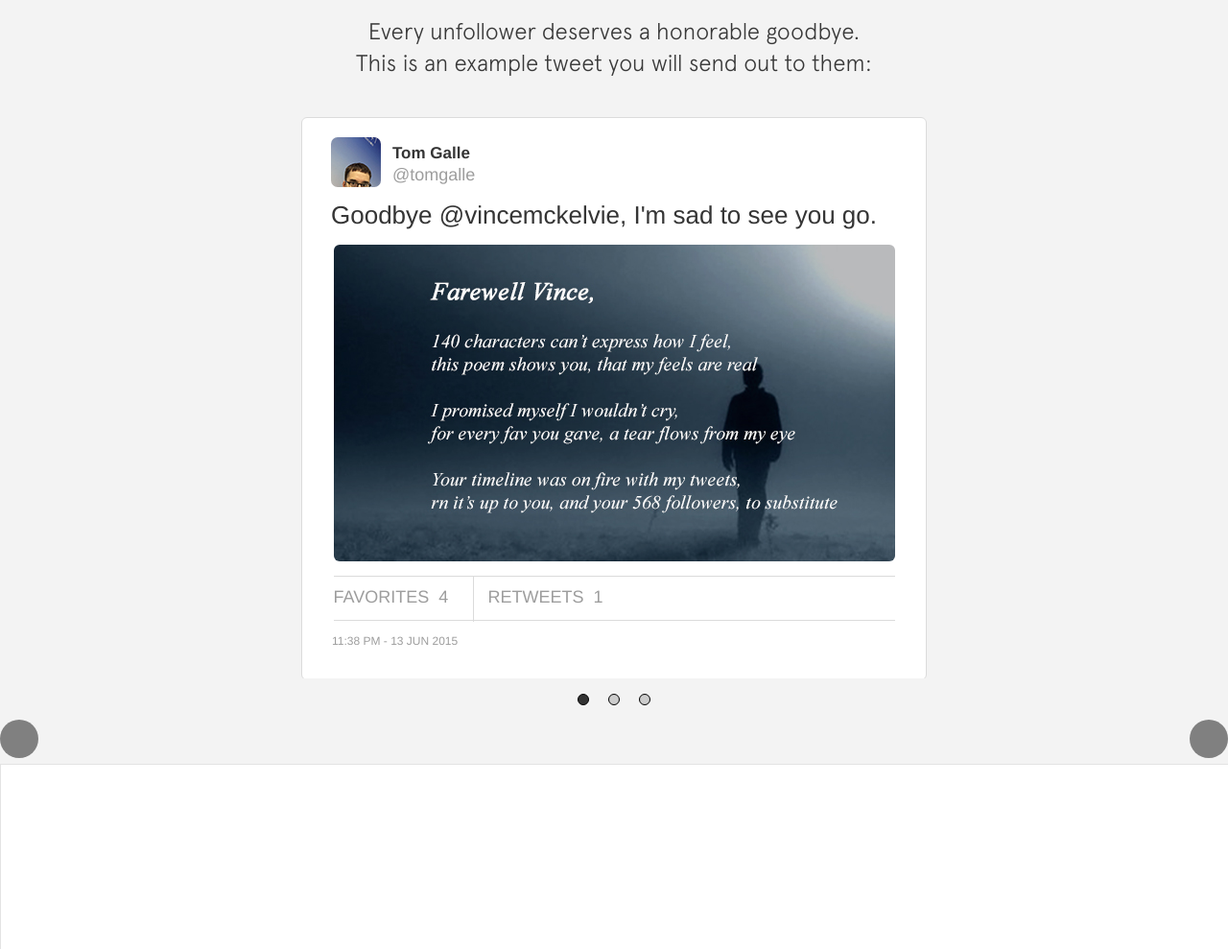
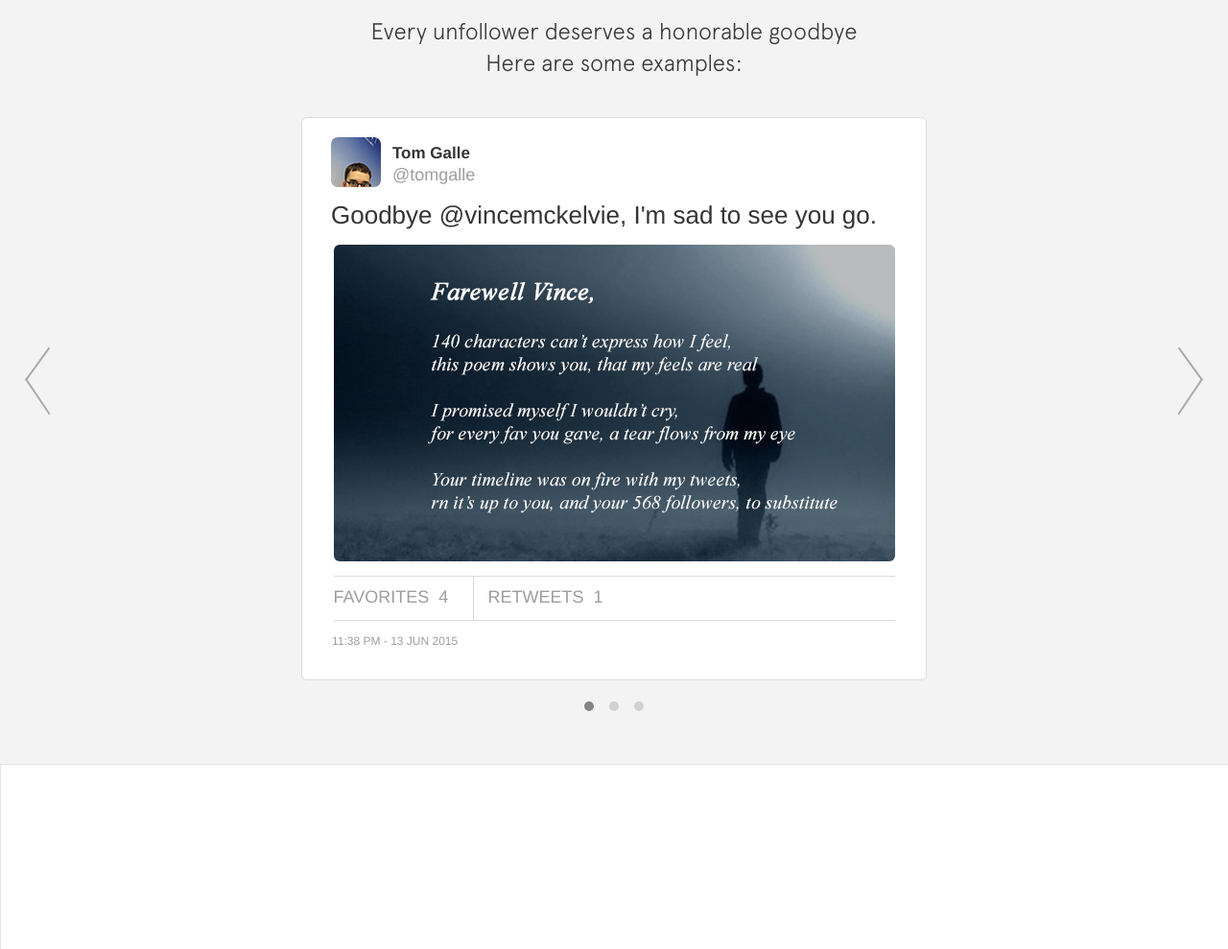
Before and after one commit to tomgalle/goodbye_unfollower, a PHP site: page / in a window 1280 px wide. Shown: the part 844-1833 px from the top of the page at 96% size. Run offline with PHP 8.4, Linux system fonts and the light colour scheme; some libraries are stand-ins or nearby versions.

Commit message:
frontend update

```diff
--- a/css/tweets.css
+++ b/css/tweets.css
@@ -1,28 +1,28 @@
+
+
+
+/*   TWEET  */
 
 
 #contentcontainer{
 	width: 652px;
-	height: 585px;
-    /*border: 5px black solid;*/
+	height: 587px;
     overflow: hidden;
     margin: 0 auto;
     margin-top: 40px;
 }
 
 
-
-
 #tweetswrapper{
-width: 1958px;
+width: 1956px;
 height: 585px;
 position: relative;
 left: 0px;
-/*background-color: red;*/
-/*z-index: -1002*/
-/*display: inline;*/
 transition: left .5s ease-in-out;
 
 }
+
+
 
 
 
@@ -34,10 +34,7 @@ transition: left .5s ease-in-out;
 	text-align: left;
 	-moz-border-radius: 6px; -webkit-border-radius: 6px; border-radius: 6px;  -khtml-border-radius: 6px;
 	font-family: "HelveticaNeue-Light", "Helvetica Neue Light", "Helvetica Neue", Helvetica, Arial, "Lucida Grande", sans-serif;
-
-
 }
-
 
 .tweetcontent {
 	float: left;
@@ -47,141 +44,35 @@ transition: left .5s ease-in-out;
     background-repeat: no-repeat;
 }
 
-
-
-
-#navLinks {
-    text-align: center;
-    width: 550px;
-    /*background-color: red;*/
-    margin: 0 auto;
-    cursor: pointer;
-}
-    #navLinks ul {
-        margin: 0px;
-        padding: 0px;
-        display: inline-block;
-        margin-top: 6px;
-    }
-        #navLinks ul li {
-            float: left;
-            text-align: center;
-            margin: 10px;
-            list-style: none;
-            cursor: pointer;
-            background-color: #CCCCCC;
-            padding: 5px;
-            -moz-border-radius: 50%;
-			-webkit-border-radius: 50%;
-			border-radius: 50%;
-			-khtml-border-radius: 50%;
-            border: black 1px solid;
-        }
-            #navLinks ul li:hover {
-                background-color: #FFFF00;
-            }
-            #navLinks ul li.active {
-                background-color: #333333;
-                color: #FFFFFF;
-                outline-width: 7px;
-            }
-                #navLinks ul li.active:hover {
-                    background-color: #484848;
-                    color: #FFFFFF;
-                }
-
-
-
-
-.itemlink{
-
-	/*width: 40px;*/
-	/*height: 40px;*/
-
-	background-color: orange;
-}
-
-
-
-.sideselector{
-
-	width: 40px;
-	height: 40px;
-	-moz-border-radius: 50px;
-	-webkit-border-radius: 50px;
-	border-radius: 50px; /* future proofing */
-	-khtml-border-radius: 50px; /* for old Konqueror browsers */
-	background-color: gray;
-	cursor: pointer;
-
-
-}
-
-
-.goleft{
-	float: left;
-}
-
-
-.goright{
-	float: right;
-
-}
-
-
-
-
-
 .profile {
 	margin: 20px 30px 15px 30px;
 	height: 52px;
 	width: 200px;
-	/*background-color: orange;*/
 }
-
 
 .profilepic {
 	width: 52px;
 	height: 42px;
 	padding-top: 10px;
-	/*background-color: orange;*/
 	float: left;
 	display: inline-block;
 	-moz-border-radius: 7px;
 	-webkit-border-radius: 7px;
-	border-radius: 7px; /* future proofing */
-	-khtml-border-radius: 7px; /* for old Konqueror browsers */
+	border-radius: 7px;
+	-khtml-border-radius: 7px;
 	background: url(img/profile_pic_02.jpg);
 }
 
-
-
-
-
-/*.tweetcircle {
-	width: 18px;
-	height: 30px;
-	background-color: #fafafa;
-	margin: 0 auto;
-	-moz-border-radius: 50%;
-	-webkit-border-radius: 50%;
-	border-radius: 50%;
-	-khtml-border-radius: 50%;
-}*/
-
 .name {
 	font-size: 17px;
-	/*letter-spacing: 1px;*/
 	font-weight: bold;
 	text-align: left;
 	line-height: 25px;
 	display: inline;
 	display: inline-block;
-	/*float: left;*/
 	margin-left: 12px;
 	margin-top: 4px;
 	color: #353535;
-	/*background-color: orange;*/
 }
 
 .handle {
@@ -202,35 +93,26 @@ transition: left .5s ease-in-out;
 
 
 .tweetimg{
-	/*margin-top: 100px;*/
 	width: 585px;
 	height: 330px;
-	/*background-color: gray;*/
 	margin: 0 auto;
 	-moz-border-radius: 6px;
 	-webkit-border-radius: 6px;
 	border-radius: 6px;
 	-khtml-border-radius: 6px;
-	/*background: url(img/exampletweet01.jpg);*/
 	position: relative;
 	overflow: hidden;
-	/*border: 1px solid gray;*/
 	z-index: 100;
 
 }
-
 
 .tweetimg:before{
 	content: "";
 	position: absolute;
 	width: 100%;
 	height: 100%;
-	/*display: inline-block;*/
-	/*top: -50px;*/
-	/*left: -50px;*/
 	z-index: -100;
 	background: url(img/examplepoem_02.jpg);
-	/*transform: scale(0.6,0.6);*/
 }
 
 
@@ -246,7 +128,6 @@ transition: left .5s ease-in-out;
 	height: 45px;
 	text-align: left;
 	margin: 0 auto;
-	/*background-color: red;*/
 }
 
 
@@ -260,8 +141,6 @@ transition: left .5s ease-in-out;
 	padding-top: 11px;
 	padding-left: 15px;
 	float: left;
-	/*margin-top: 2px;*/
-	/*background-color: orange;*/
 }
 
 .fav {
@@ -271,7 +150,6 @@ transition: left .5s ease-in-out;
 	padding-right: 15px;
 	float: left;
 	border-right: 1px solid #dbdbdb;
-	/*margin-top: 1px;*/
 }
 
 
@@ -288,3 +166,105 @@ transition: left .5s ease-in-out;
 	color: #9d9d9d;
 	margin-left: 31px;
 }
+
+
+
+
+
+
+
+
+
+
+
+
+/*   DOTS  */
+
+
+
+#navLinks {
+    text-align: center;
+    width: 550px;
+    height: 40px;
+    /*background-color: red;*/
+    margin: 0 auto;
+    cursor: pointer;
+    margin-top: 8px;
+}
+    #navLinks ul {
+        margin: 0px;
+        padding: 0px;
+        display: inline-block;
+        margin-top: 6px;
+    }
+        #navLinks ul li {
+            float: left;
+            text-align: center;
+            margin: 8px;
+            list-style: none;
+            cursor: pointer;
+            background-color: #d1d1d1;
+            padding: 5px;
+            -moz-border-radius: 50%;
+			-webkit-border-radius: 50%;
+			border-radius: 50%;
+			-khtml-border-radius: 50%;
+            /*border: #a9a9a9 1px solid;*/
+        }
+            #navLinks ul li:hover {
+                background-color: #ffffff;
+            }
+            #navLinks ul li.active {
+                background-color: #848484;
+                color: #FFFFFF;
+                outline-width: 7px;
+            }
+                #navLinks ul li.active:hover {
+                    background-color: #ffffff;
+                    color: #FFFFFF;
+                }
+
+
+
+
+
+
+
+
+
+
+/*   ARROWS  */
+
+
+.line-arrow {
+    position: relative;
+    overflow: hidden;
+    display: inline-block;
+    top: -43%;
+    font-size: 10px; /*set the size for arrow*/
+    width: 4em;
+	height: 4em;
+    margin-top: -2em;
+    cursor: pointer;
+}
+
+.line-arrow.left {
+    border-top: 2px solid #a9a9a9;
+	 border-left: 2px solid #a9a9a9;
+    transform: rotate(-54deg) skew(-20deg);
+    left: 30px;
+    float: left;
+}
+
+.line-arrow.right {
+  	border-top: 2px solid #a9a9a9;
+	border-right: 2px solid #a9a9a9;
+    transform: rotate(54deg) skew(20deg);
+    right: 30px;
+    float: right;
+}
+
+.line-arrow:active,
+.line-arrow.active {
+    border-width: 2px;
+}
--- a/index.html
+++ b/index.html
@@ -26,9 +26,6 @@
 
 
 
-
-
-
                 <!-- CENTERPIECE -->
 
                 <div class="centerpiece">
@@ -43,7 +40,6 @@
 
 
                         <p class="subtitle">A Beautiful Goodbye for Every Unfollower</p>
-
 
 
 
@@ -120,27 +116,22 @@
 
 
 
+
+
         <div class="pagetwo"> <!-- add 'section' as class to auto generate pages (see js) -->
 
 
 
                 <div class="subpageheader">
-                    Every unfollower deserves a honorable goodbye.<br> This is an example tweet you will send out to them:
+                    Every unfollower deserves a honorable goodbye<br> Here are some examples:
                     <!-- <span>(don’t worry, you can limit the amount of unfollowers you send this to)</span>             -->
                 </div>
 
 
 
-
-
             <div id="contentcontainer">
 
-
-
-
-
-                <div id="tweetswrapper">
-
+                    <div id="tweetswrapper">
 
 
                         <div id="tweetone" class="tweetframe tweetcontent">
@@ -181,8 +172,8 @@
 
                             <div class="line"></div>
                             <div class="tweetbottom">
-                                <div class="fav sub">Favorites&nbsp; 4</div>
-                                <div class="rt sub">Retweets&nbsp; 1</div>
+                                <div class="fav sub">Favorites&nbsp; 3</div>
+                                <div class="rt sub">Retweets&nbsp; 8</div>
                             </div> <!-- tweetbottom -->
 
                             <div class="line2"></div>
@@ -203,15 +194,13 @@
 
                             <div class="line"></div>
                             <div class="tweetbottom">
-                                <div class="fav sub">Favorites&nbsp; 4</div>
-                                <div class="rt sub">Retweets&nbsp; 1</div>
+                                <div class="fav sub">Favorites&nbsp; 13</div>
+                                <div class="rt sub">Retweets&nbsp; 3</div>
                             </div> <!-- tweetbottom -->
 
                             <div class="line2"></div>
                             <div class="date">11:38 PM - 13 Jun 2015</div>
                         </div>  <!-- tweetframe -->
-
-
 
 
                 </div> <!-- tweetwrapper -->
@@ -222,26 +211,17 @@
             <div id="navLinks">
 
                 <ul>
-                    <li class="navone itemlink dots" data-pos="0px"></li>
-                    <li class="navtwo itemlink dots" data-pos="-650px"></li>
-                    <li class="navthee itemlink dots" data-pos="-1300px"></li>
+                    <li class="navone itemlink" data-pos="0px"></li>
+                    <li class="navtwo itemlink" data-pos="-652px"></li>
+                    <li class="navthee itemlink" data-pos="-1304px"></li>
                 </ul>
 
             </div> <!-- navlinks -->
 
-                <div class="goleft sideselector "></div>
-                <div class="goright sideselector "></div>
 
 
-
-
-<!--                 <ul>
-                    <li class="itemLinks" data-pos="0px"></li>
-                    <li class="itemLinks" data-pos="-550px"></li>
-                    <li class="itemLinks" data-pos="-1100px"></li>
-                    <li class="itemLinks" data-pos="-1650px"></li>
-                </ul> -->
-
+            <div class="left sideselector line-arrow"></div>
+            <div class="right sideselector line-arrow"></div>
 
 
 
@@ -252,7 +232,7 @@
 
         <div class="pagethree section">
 
-        </div>
+        </div> <!-- pagethree -->
 
 
 
@@ -260,8 +240,7 @@
 
 
 
-
-
+        <!-- JAVASCRIPT -->
 
         <script type="text/javascript" src="js/jquery-1.11.3.js"></script>
         <script type="text/javascript" src="js/script.js"></script>
--- a/js/script.js
+++ b/js/script.js
@@ -13,6 +13,10 @@ setPages();
 
 //RESIZE
 $( window ).resize(function() { setPages(); });
+
+
+
+
 
 
 
@@ -105,15 +109,18 @@ var run = function(){
 run();
 
 
+
 // PARALAX SCROLL VIDEO
 
 $(window).scroll(function(){
 	var scrollTop = $(window).scrollTop();
 	var parralax = -scrollTop * 0.5 + 'px';
 	$('.videowrapper').css({ "bottom": parralax });
-	// console.log(scrollTop);
-	// console.log(parralax);
 });
+
+
+
+
 
 
 function sbt(){
@@ -181,7 +188,6 @@ $( "#deactivate" ).click(function() {
 
 
 
-})();
 
 
 
@@ -195,20 +201,22 @@ $( "#deactivate" ).click(function() {
 
 
 
+// SLIDER FOR THE EXAMPLE TWEETS
 
 
 
-// just querying the DOM
+// querying the DOM
 var links = document.querySelectorAll(".itemlink");
-// var links = document.querySelectorAll(".sideselector");
-var clickLeft = document.querySelector(".goleft");
-var clickRight = document.querySelector(".goright");
+var clickLeft = document.querySelector(".left");
+var clickRight = document.querySelector(".right");
 var wrapper = document.querySelector("#tweetswrapper");
-// var sideselector = document.querySelector('')
 
 // the activeLink provides a pointer to the currently displayed item
 var activeLink = 0;
 
+// ARROW FUNCTIONS
+ clickRight.addEventListener('click', nextArrow, false);
+ clickLeft.addEventListener('click', previousArrow, false);
 
 
 // setup the event listeners
@@ -219,13 +227,6 @@ for (var i = 0; i < links.length; i++) {
     // identify the item for the activeLink
     link.itemID = i;
 }
-
-
-// ARROW FUNCTIONS
-
- clickRight.addEventListener('click', nextArrow, false);
- clickLeft.addEventListener('click', previousArrow, false);
-
 
 // set first item as active
 links[activeLink].classList.add("active");
@@ -252,13 +253,7 @@ function changePosition(link) {
 
     link.classList.add("active");
 	var position = link.getAttribute("data-pos");
-
-
-	if ( link.classList.contains('dots')) {
-    	var position = link.getAttribute("data-pos");
-    	wrapper.style.left = position;
-	}
-
+    wrapper.style.left = position;
 }
 
 
@@ -268,7 +263,6 @@ function nextArrow(){
 	if(activeLink>=links.length){activeLink = 0;}
 
 	var link = links[activeLink];
-
 	changePosition(link);
 
 }
@@ -277,11 +271,21 @@ function nextArrow(){
 function previousArrow(){
 	removeActiveLinks();
 	activeLink = activeLink - 1;
-	if(activeLink<=0){activeLink = 3;}
+	if(activeLink<0){activeLink = links.length-1;}
 
 	var link = links[activeLink];
 	changePosition(link);
 
+}
 
 
-}
+
+
+
+
+
+
+
+
+
+})();
```
